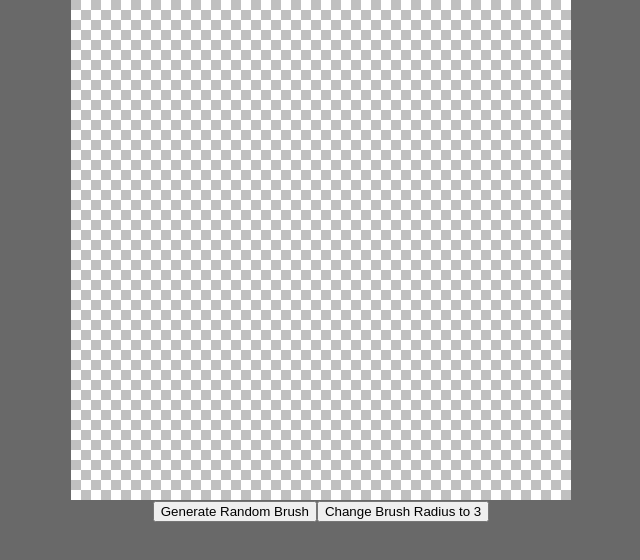
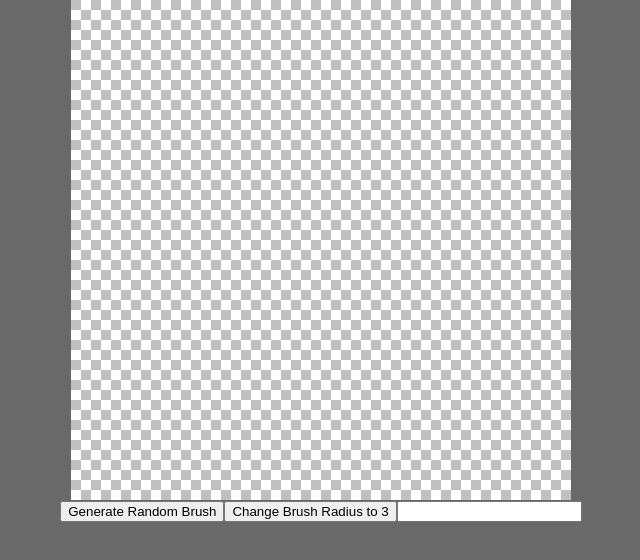
Before and after one commit to LouiseHsu/Pixlight, a React (Create React App) app: page / in a window 1280 px wide. Shown: the top 560 px of the page, without its empty margins (319-959 px from the left). Built offline with nearby package versions, Linux system fonts and the light colour scheme.

Commit message:
begin customizable brush size

```diff
--- a/src/components/toolbar/brushRadius/BrushRadius.js
+++ b/src/components/toolbar/brushRadius/BrushRadius.js
@@ -1,10 +1,20 @@
 import {useDispatch} from "react-redux";
-import React from "react";
+import React, {useState} from "react";
 import {changeBrushRadius} from "../../../actions/changeBrushRadius";
 
 const BrushRadius = props => {
+    const [inputRadius, setInputRadius] = useState(1);
+
+    const handleChange = (val) => {
+        setInputRadius(val);
+        dispatch(changeBrushRadius(val));
+    };
+
     let dispatch = useDispatch();
-    return  <button onClick={() => dispatch(changeBrushRadius(3))}>Change Brush Radius to 3</button>
+    return <>
+        <button onClick={() => dispatch(changeBrushRadius(3))}>Change Brush Radius to 3</button>
+        <input type = "number" min = "1" onChange={() => handleChange(3)}/>
+    </>
 };
 
 export default BrushRadius;
```
